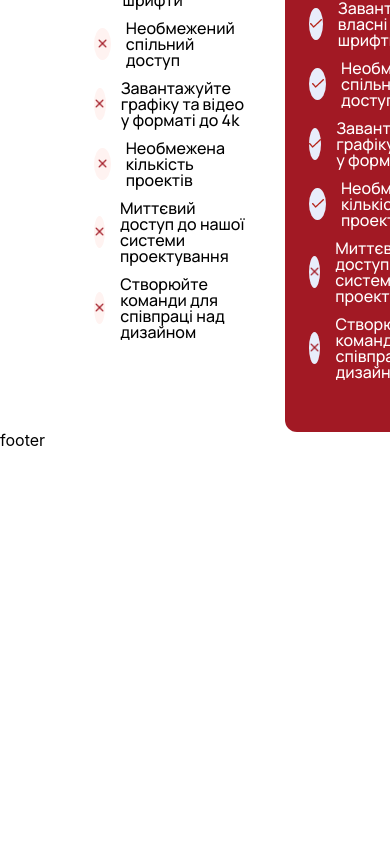
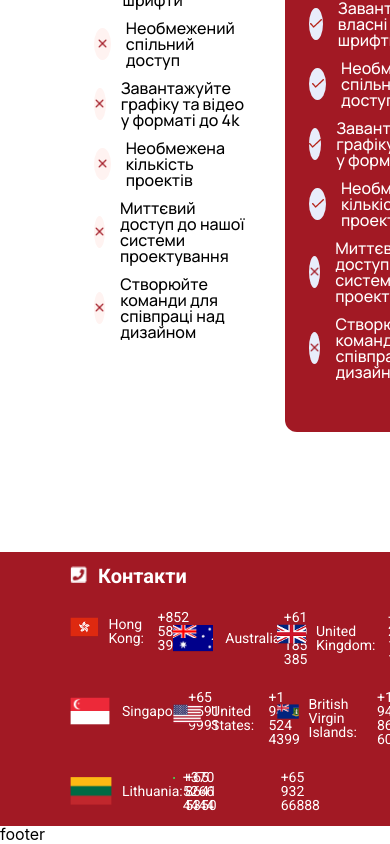
Before and after one commit to MartaMarkiv/lionsinlaw, a React (Vite) app: page / in a window 390 px wide. Shown: the part 8086-8930 px from the top of the page. Before the commit the page ends 8536 px from the top, so only its background shows below. Built offline with nearby package versions, Linux system fonts and the light colour scheme.

Commit message:
Added phones list component

```diff
--- /dev/null
+++ b/src/components/contactPhones/ContactPhones.jsx
@@ -0,0 +1,38 @@
+import { Flex, Row, Col } from "antd";
+import Icon from "../iconComponent/Icon";
+import "./style.scss";
+import config from "../../config";
+
+export default function ContactPhones() {
+  return <div className="contact-phones-list">
+    <Flex className="title">
+      <Icon name="phone" />
+      <span>Контакти</span>
+    </Flex>
+    <Row gutter={[60, 24]} className="phone-list-row">
+      {
+        config.contactPhones.map((item, index) => <Col key={`${item.flag}:${index}`} span={8}>
+        <Flex align="center" justify="space-between" className="phone-info-item">
+          <Flex align="center">
+            <Icon name={`${item.flag}-icon`}/>
+            <span>{item.name}:</span>
+          </Flex>
+          <span>{item.phone}</span>
+        </Flex>
+      </Col>)
+      }
+      <Col className="gutter-row" span={8}>
+        <Flex align="center" justify="flex-end" className="phone-info-item call-number">
+          <Icon name="whatsapp"/>
+          <span>+65 8641 5350</span>
+        </Flex>
+      </Col>
+      <Col className="gutter-row" span={8}>
+        <Flex align="center" justify="flex-end" className="phone-info-item call-number">
+          <Icon name="viber"/>
+          <span>+65 932 66888</span>
+        </Flex>
+      </Col>
+    </Row>
+  </div>
+}
--- /dev/null
+++ b/src/components/contactPhones/style.scss
@@ -0,0 +1,34 @@
+@use "../../variables";
+
+.contact-phones-list {
+  background-color: variables.$dark-red;
+  color: #ffffff;
+  font-size: 20px;
+  padding: 14px 70px;
+  margin-top: 120px;
+
+  .title {
+    font-family: "Roboto-bold";
+    margin-bottom: 24px;
+
+    .icon-component {
+      width: 18px;
+      height: 18px;
+      margin-right: 10px;
+    }
+  }
+
+  .phone-info-item {
+    font-family: "Roboto";
+
+    .icon-component {
+      width: 42px;
+      height: 28px;
+      margin-right: 10px;
+    }
+
+    &.call-number .icon-component {
+      width: 28px;
+    }
+  }
+}
--- a/src/components/iconComponent/style.scss
+++ b/src/components/iconComponent/style.scss
@@ -81,4 +81,44 @@
   &.wavy-arrow {
     background-image: url(../../assets/images/arrowCurving.png);
   }
+
+  &.hongKong-icon {
+    background-image: url(../../assets/images/hongKongIcon.png);
+  }
+
+  &.australia-icon {
+    background-image: url(../../assets/images/australiaIcon.png);
+  }
+
+  &.uk-icon {
+    background-image: url(../../assets/images/ukIcon.png);
+  }
+
+  &.usa-icon {
+    background-image: url(../../assets/images/flag-usaIcon.png);
+  }
+
+  &.singapore-icon {
+    background-image: url(../../assets/images/singaporeIcon.png);
+  }
+
+  &.bvi-icon {
+    background-image: url(../../assets/images/flag-bviIcon.png);
+  }
+
+  &.lithuania-icon {
+    background-image: url(../../assets/images/flag-lithuaniaIcon.png);
+  }
+
+  &.phone {
+    background-image: url(../../assets/images/footer-phone-icon.png);
+  }
+
+  &.whatsapp {
+    background-image: url(../../assets/images/watsapIcon.png);
+  }
+
+  &.viber {
+    background-image: url(../../assets/images/viberIcon.png);
+  }
 }
--- a/src/config.js
+++ b/src/config.js
@@ -40,5 +40,42 @@ export default {
       { isAvailable: true, name: "Миттєвий доступ до нашої системи проектування"},
       { isAvailable: true, name: "Створюйте команди для співпраці над дизайном"},
     ]
-  }
+  },
+  contactPhones: [
+    {
+      phone: "+852 5804 3919",
+      name: "Hong Kong",
+      flag: "hongKong"
+    },
+    {
+      phone: "+61 390 185 385",
+      name: "Australia",
+      flag: "australia"
+    },
+    {
+      phone: "+44 207 193 1138",
+      name: "United Kingdom",
+      flag: "uk"
+    },
+    {
+      phone: "+65 6591 9991",
+      name: "Singapore",
+      flag: "singapore"
+    },
+    {
+      phone: "+1 949 524 4399",
+      name: "United States",
+      flag: "usa"
+    },
+    {
+      phone: "+1 949 864 6011",
+      name: "British Virgin Islands",
+      flag: "bvi"
+    },
+    {
+      phone: "+370 5266 4444",
+      name: "Lithuania",
+      flag: "lithuania"
+    },
+  ]
 };
--- a/src/pages/main/Main.jsx
+++ b/src/pages/main/Main.jsx
@@ -8,6 +8,7 @@ import lionsInLawTeam from "../../assets/images/team.png";
 import BlockElement from "../../components/blockElement/BlockElement";
 import config from "../../config";
 import { Button } from "react-scroll";
+import ContactPhones from "../../components/contactPhones/ContactPhones";
 
 export default function Main() {
   return (
@@ -295,6 +296,7 @@ export default function Main() {
           </div>
         </Flex>
       </div>
+      <ContactPhones />
     </>
   );
 }
```
